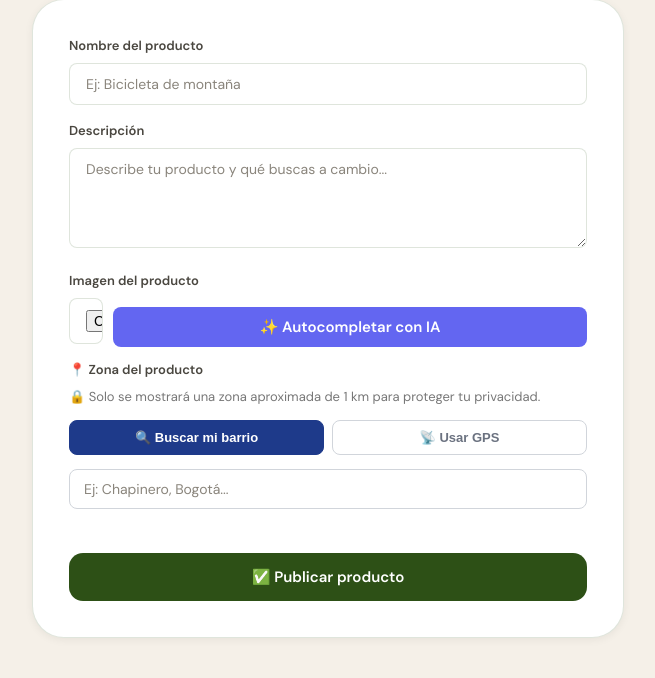
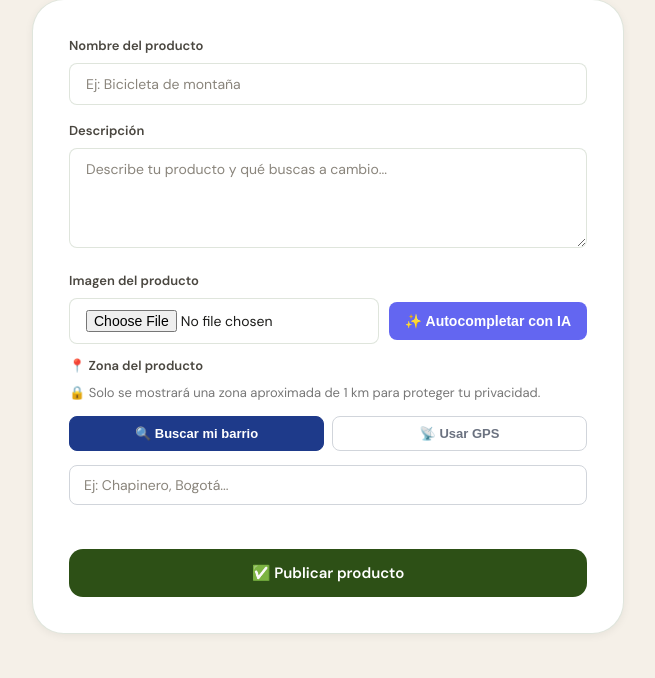
Before and after one commit to Brayan-Fon/Trueque_Market_app_1.0, a Django app: page /agregar-producto/ in a window 1280 px wide. Shown: the part 166-844 px from the top of the page, without its empty margins (312-967 px from the left). After the commit the page ends 802 px from the top, so only its background shows below. Run offline with Django 5.2, Linux system fonts and the light colour scheme; the visitor is signed in with stand-in values (Sample User, id 1).

Commit message:
Fix IA Ad button UI and API Key validation

```diff
--- a/app_trueques/static/app_trueques/css/agregar_producto.css
+++ b/app_trueques/static/app_trueques/css/agregar_producto.css
@@ -44,3 +44,38 @@
   .form-container { padding: 0 12px 32px; }
   .form-container form { padding: 24px; }
 }
+
+.ia-upload-group {
+    display: flex;
+    gap: 10px;
+    align-items: center;
+    flex-wrap: wrap;
+    margin-bottom: 12px;
+}
+.ia-upload-group input {
+    flex: 1;
+    min-width: 200px;
+    margin-bottom: 0 !important;
+}
+.btn-ia {
+    background: #6366f1;
+    color: white;
+    border: none;
+    border-radius: var(--radius-sm);
+    padding: 11px 16px;
+    font-weight: 600;
+    cursor: pointer;
+    font-size: 14px;
+    white-space: nowrap;
+    transition: all var(--transition);
+}
+.btn-ia:hover {
+    background: #4f46e5;
+    transform: translateY(-1px);
+}
+.btn-ia:disabled {
+    background: #C8C4BC;
+    color: #8A857C;
+    cursor: not-allowed;
+    transform: none;
+}
--- a/app_trueques/templates/app_trueques/agregar_producto.html
+++ b/app_trueques/templates/app_trueques/agregar_producto.html
@@ -145,11 +145,11 @@
 
             <div class="form-group">
                 <label for="imagen">Imagen del producto</label>
-                <div style="display: flex; gap: 10px; align-items: center;">
-                    <input type="file" id="imagen" name="imagen" accept="image/*" style="flex: 1;">
-                    <button type="button" id="btn-ia-analizar" class="btn-submit" style="margin-top: 0; padding: 10px 14px; background: #6366f1; border-radius: 8px;">✨ Autocompletar con IA</button>
+                <div class="ia-upload-group">
+                    <input type="file" id="imagen" name="imagen" accept="image/*">
+                    <button type="button" id="btn-ia-analizar" class="btn-ia">✨ Autocompletar con IA</button>
                 </div>
-                <p id="ia-status" style="font-size: 13px; color: #6366f1; margin-top: 5px; display: none;"></p>
+                <p id="ia-status" style="font-size: 13px; margin-top: 5px; display: none; font-weight: 500;"></p>
             </div>
 
             <!-- Coordenadas ocultas -->
--- a/app_trueques/views.py
+++ b/app_trueques/views.py
@@ -157,6 +157,9 @@ def agregar_producto_view(request):
 @login_required
 def analizar_imagen_ia(request):
     if request.method == 'POST' and request.FILES.get('imagen'):
+        if not os.environ.get("GEMINI_API_KEY"):
+            return JsonResponse({'error': 'La clave GEMINI_API_KEY no está configurada. Por favor añádela a tus variables de entorno.'}, status=400)
+
         try:
             from PIL import Image
 
```
